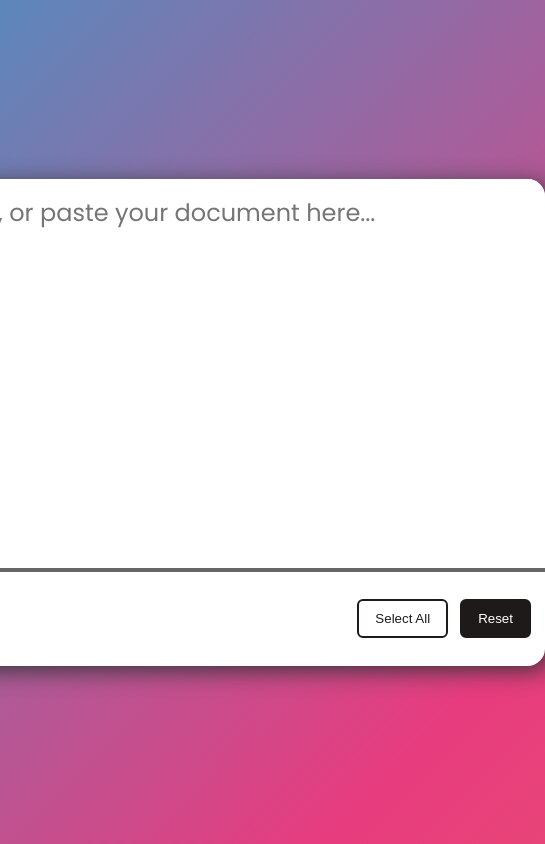
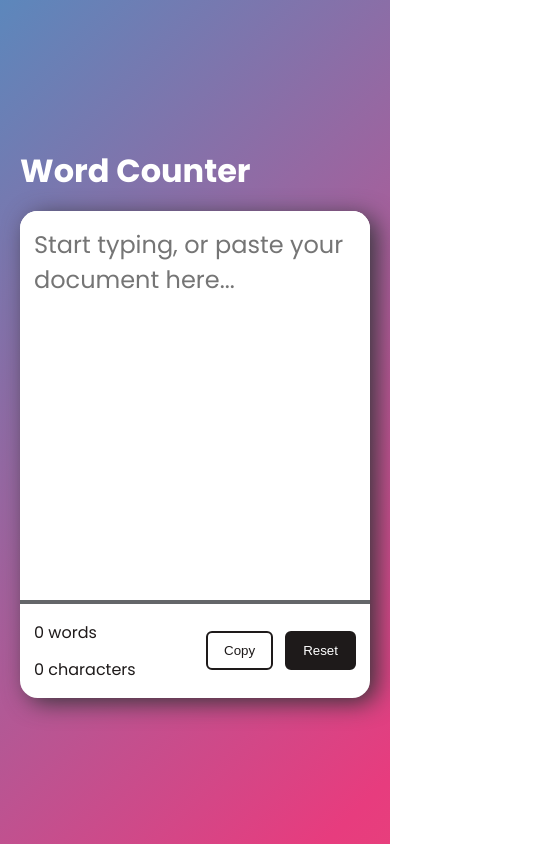
Before and after one commit to MichaelDevvv/react-word-counter, a React (Create React App) app in the folder word-counter/: page / in a window 390 px wide. Shown: the whole page, 545 px wide, since content can reach past the window. Built offline with nearby package versions, Linux system fonts and the light colour scheme.

Commit message:
copy to clipboard button

```diff
--- a/word-counter/public/index.html
+++ b/word-counter/public/index.html
@@ -9,34 +9,11 @@
       name="description"
       content="Web site created using create-react-app"
     />
-    <!--
-      manifest.json provides metadata used when your web app is installed on a
-      user's mobile device or desktop. See https://developers.google.com/web/fundamentals/web-app-manifest/
-    -->
     <link rel="manifest" href="%PUBLIC_URL%/manifest.json" />
-    <!--
-      Notice the use of %PUBLIC_URL% in the tags above.
-      It will be replaced with the URL of the `public` folder during the build.
-      Only files inside the `public` folder can be referenced from the HTML.
-
-      Unlike "/favicon.ico" or "favicon.ico", "%PUBLIC_URL%/favicon.ico" will
-      work correctly both with client-side routing and a non-root public URL.
-      Learn how to configure a non-root public URL by running `npm run build`.
-    -->
-    <title>React App</title>
+    <title>Word Counter</title>
   </head>
   <body>
     <noscript>You need to enable JavaScript to run this app.</noscript>
     <div id="root"></div>
-    <!--
-      This HTML file is a template.
-      If you open it directly in the browser, you will see an empty page.
-
-      You can add webfonts, meta tags, or analytics to this file.
-      The build step will place the bundled scripts into the <body> tag.
-
-      To begin the development, run `npm start` or `yarn start`.
-      To create a production bundle, use `npm run build` or `yarn build`.
-    -->
   </body>
 </html>
--- a/word-counter/src/App.js
+++ b/word-counter/src/App.js
@@ -3,6 +3,7 @@ import Form from "./components/Form";
 function App() {
   return (
     <div className="App">
+      <h1>Word Counter</h1>
       <Form />
     </div>
   );
--- a/word-counter/src/components/Form.js
+++ b/word-counter/src/components/Form.js
@@ -21,7 +21,7 @@ const Form = () => {
       onSubmit={(e) => e.preventDefault()}
     >
       <TextField setText={setText} text={text} />
-      <Stats characters={characters} wordsNum={wordsNum} setText={setText} />
+      <Stats characters={characters} wordsNum={wordsNum} setText={setText} text={text}/>
     </form>
   )
 }
--- a/word-counter/src/components/Form.module.scss
+++ b/word-counter/src/components/Form.module.scss
@@ -6,3 +6,19 @@ form {
   overflow: hidden;
   background-color: white;
 }
+
+@media only screen and (max-width: 700px) {
+  form {
+    width: 500px;
+  }
+}
+@media only screen and (max-width: 500px) {
+  form {
+    width: 400px;
+  }
+}
+@media only screen and (max-width: 400px) {
+  form {
+    width: 350px;
+  }
+}
--- a/word-counter/src/components/Stats.js
+++ b/word-counter/src/components/Stats.js
@@ -1,7 +1,7 @@
 import React from "react";
 import styles from "./Stats.module.scss";
 
-const Stats = ({ characters, wordsNum, setText }) => {
+const Stats = ({ characters, wordsNum, text, setText }) => {
   return (
     <div className={styles.wrapper}>
       <div>
@@ -9,10 +9,8 @@ const Stats = ({ characters, wordsNum, setText }) => {
         <span className={styles.stat}>{characters} characters</span>
       </div>
       <div>
-        <button>Select All</button>
-        <button onClick={() => {
-          setText('')
-          }}>Reset</button>
+          <button onClick={() => navigator.clipboard.writeText(text)}>Copy</button>
+        <button onClick={() => setText('')}>Reset</button>
       </div>
     </div>
   );
--- a/word-counter/src/components/TextField.js
+++ b/word-counter/src/components/TextField.js
@@ -5,8 +5,8 @@ const TextField = ({setText, text}) => {
   return (
     <textarea
       className={styles.textField}
-      name="textarea"
-      id="textarea"
+      id="textField"
+      name="textField"
       cols="30"
       rows="10"
       placeholder='Start typing, or paste your document here...'
--- a/word-counter/src/index.css
+++ b/word-counter/src/index.css
@@ -22,6 +22,11 @@ body {
   animation: gradient 25s ease infinite;
 }
 
+h1 {
+  color: #fff;
+  margin-bottom: 16px;
+}
+
 code {
   font-family: source-code-pro, Menlo, Monaco, Consolas, "Courier New",
     monospace;
```
